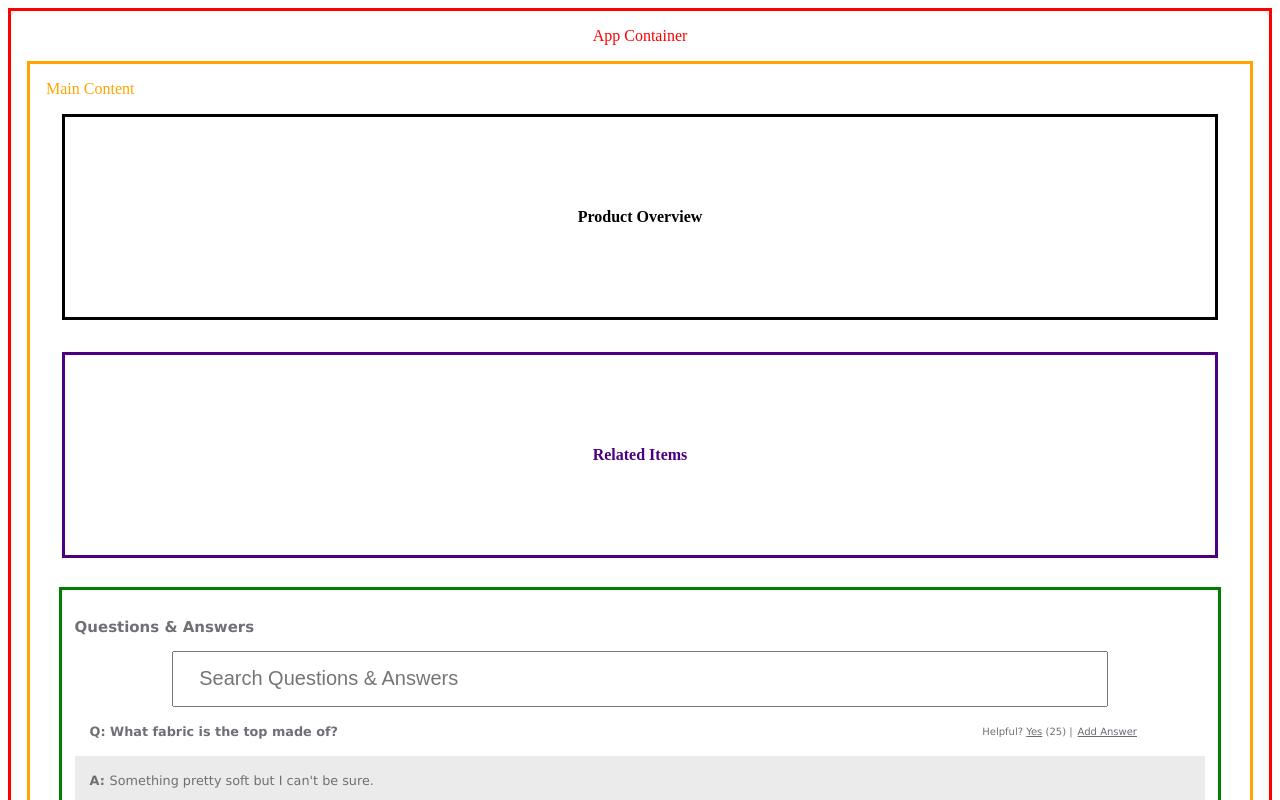
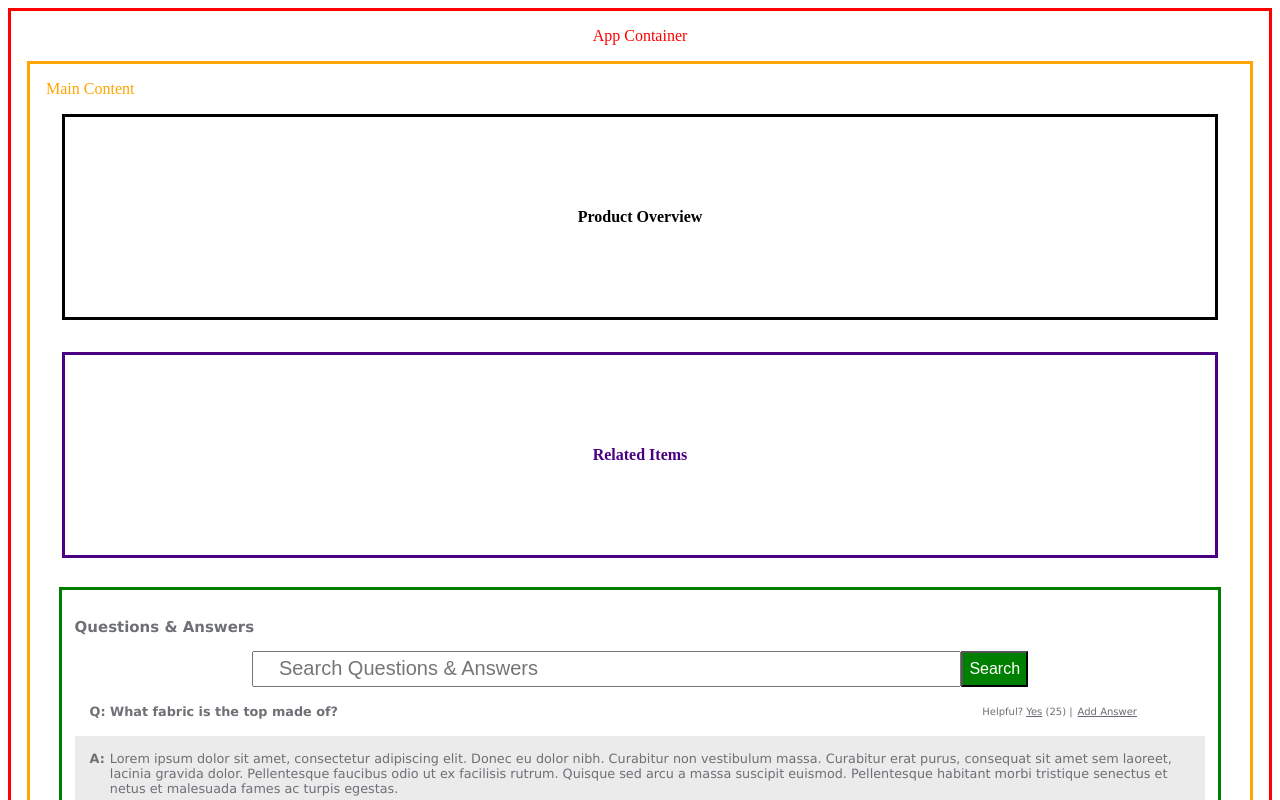
Before and after one commit to labbit-fec/catwalk, a React app: page / in a window 1280 px wide. Shown: the top 800 px of the page. Built offline with nearby package versions, Linux system fonts and the light colour scheme; grey boxes are pictures that could not be loaded.

Commit message:
Add button to Search component

```diff
--- a/src/components/q&a/QuestionsList/IndividualQuestion/Answer/Answer.css
+++ b/src/components/q&a/QuestionsList/IndividualQuestion/Answer/Answer.css
@@ -13,10 +13,13 @@
 
 .A{
   width: 20px;
+  margin-top: 15px;
 }
 
 .answer_body{
-  align-self: center;
+  margin-top: 15px;
+  margin-left: 5px;
+  margin-bottom: 10px;
 }
 
 .answer_bar{
@@ -24,6 +27,9 @@
   flex-direction: row;
   align-content: center;
   font-size: 10px;
+  margin-left: 15px;
+  margin-top: 10px;
+  margin-bottom: 10px;
 }
 
 .info{
--- a/src/components/q&a/QuestionsList/IndividualQuestion/Answer/Answer.jsx
+++ b/src/components/q&a/QuestionsList/IndividualQuestion/Answer/Answer.jsx
@@ -8,7 +8,12 @@ const Answer = function () {
       <span className={styles.answer_text}>
         <h4 className={styles.A}>A: </h4>
         <span className={styles.answer_body}>
-          Something pretty soft but I can&apos;t be sure.
+          Lorem ipsum dolor sit amet, consectetur adipiscing elit. Donec eu
+          dolor nibh. Curabitur non vestibulum massa. Curabitur erat purus,
+          consequat sit amet sem laoreet, lacinia gravida dolor. Pellentesque
+          faucibus odio ut ex facilisis rutrum. Quisque sed arcu a massa
+          suscipit euismod. Pellentesque habitant morbi tristique senectus et
+          netus et malesuada fames ac turpis egestas.
         </span>
       </span>
       <Images />
--- a/src/components/q&a/QuestionsList/IndividualQuestion/IndividualQuestion.css
+++ b/src/components/q&a/QuestionsList/IndividualQuestion/IndividualQuestion.css
@@ -38,6 +38,6 @@ hr {
   clear:both;
   display:block;
   width: 98%;
-  background-color: green;
+  background-color: grey;
   height: 1px;
 }
--- a/src/components/q&a/Search/Search.css
+++ b/src/components/q&a/Search/Search.css
@@ -1,12 +1,22 @@
 .container{
   display: flex;
   justify-content: center;
+  /* width: 80%; */
 }
 
 .input{
-  width: 80%;
-  height:50px;
+  width: 60%;
+  height:30px;
   padding-left:25px;
   font-size: 20px;
   text-decoration: grey;
 }
+
+.button{
+  background-color:green;
+  color: white;
+  text-align: center;
+  text-decoration: none;
+  font-size: 16px;
+  cursor: pointer;
+}
--- a/src/components/q&a/Search/Search.jsx
+++ b/src/components/q&a/Search/Search.jsx
@@ -9,6 +9,9 @@ const Search = function () {
         type="text"
         placeholder="Search Questions & Answers"
       />
+      <button type="submit" className={styles.button}>
+        Search
+      </button>
     </div>
   );
 };
```
